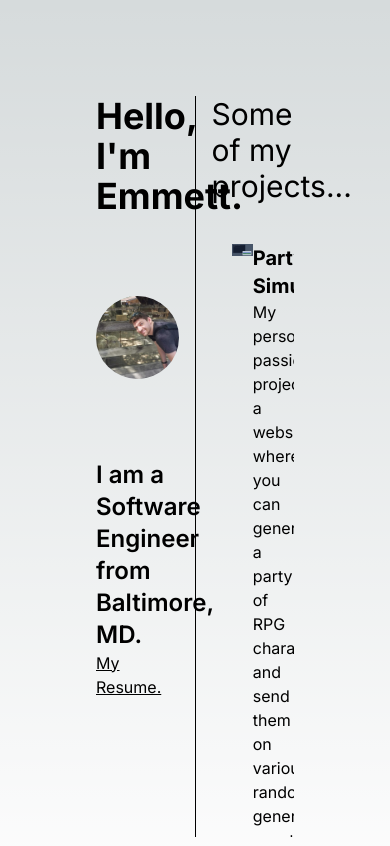
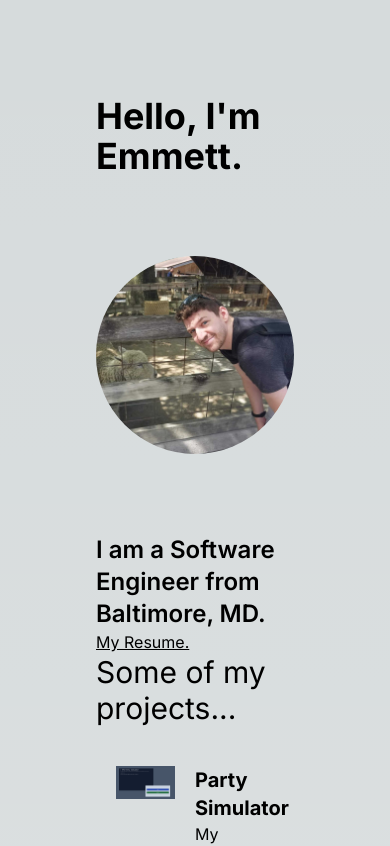
Before and after one commit to ekbaker7/portfolio, a Next.js app: page / in a window 390 px wide. Shown: the top 846 px of the page. Built offline with nearby package versions, Linux system fonts and the light colour scheme.

Commit message:
Mobile design part 1

```diff
--- a/app/page.tsx
+++ b/app/page.tsx
@@ -3,8 +3,8 @@ import Image from "next/image";
 
 export default function Home() {
   return (
-    <main className="min-h-screen w-screen p-24 flex flex-auto flex-row justify-center">
-      <div className="w-5/12 h-full flex-grow">
+    <main className="min-h-screen w-screen p-24 md:flex flex-auto flex-row justify-center">
+      <div className="lg:w-5/12 md:w-full h-full flex-grow">
         <div>
           <h1 className="text-4xl font-bold text-left">Hello, I&apos;m Emmett.</h1>
         </div>
@@ -31,11 +31,11 @@ export default function Home() {
             </a>
         </div>
       </div>
-      <div className="items-center justify-center min-h-full relative w-2/12">
+      <div className="items-center justify-center min-h-full relative lg:w-2/12">
         <div className="h-full border-l border-black absolute left-[50%]"></div>
       </div>
-      <div className="text-left w-5/12">
-        <h2 className="text-3xl">Some of my projects...</h2>
+      <div className="text-left lg:w-5/12 md:w-full">
+        <h2 className="text-3xl sm:mt-10 md:mt-0">Some of my projects...</h2>
         <ProjectList />
       </div>
     </main>
--- a/components/ProjectList.tsx
+++ b/components/ProjectList.tsx
@@ -5,7 +5,7 @@ import ProjectDescription from "./ProjectDescription";
 
 function ProjectList() {
   return (
-    <div className="h-[calc(100vh-25vh)] overflow-auto">
+    <div className="md:h-[calc(100vh-25vh)] overflow-auto">
       <ul>
         {projects.map((project, index) => (
           <li key={project.id} className="">
@@ -13,13 +13,13 @@ function ProjectList() {
               {index % 2 === 1 ? (
                 <>
                   <ProjectDescription project={project} />
-                  <div className="flex justify-end">
+                  <div className="flex justify-end pl-5">
                     <ProjectImage project={project} />
                   </div>
                 </>
               ) : (
                 <>
-                  <div className="relative right-0">
+                  <div className="relative right-0 pr-5">
                     <ProjectImage project={project} />
                   </div>
                   <ProjectDescription project={project} />
```
